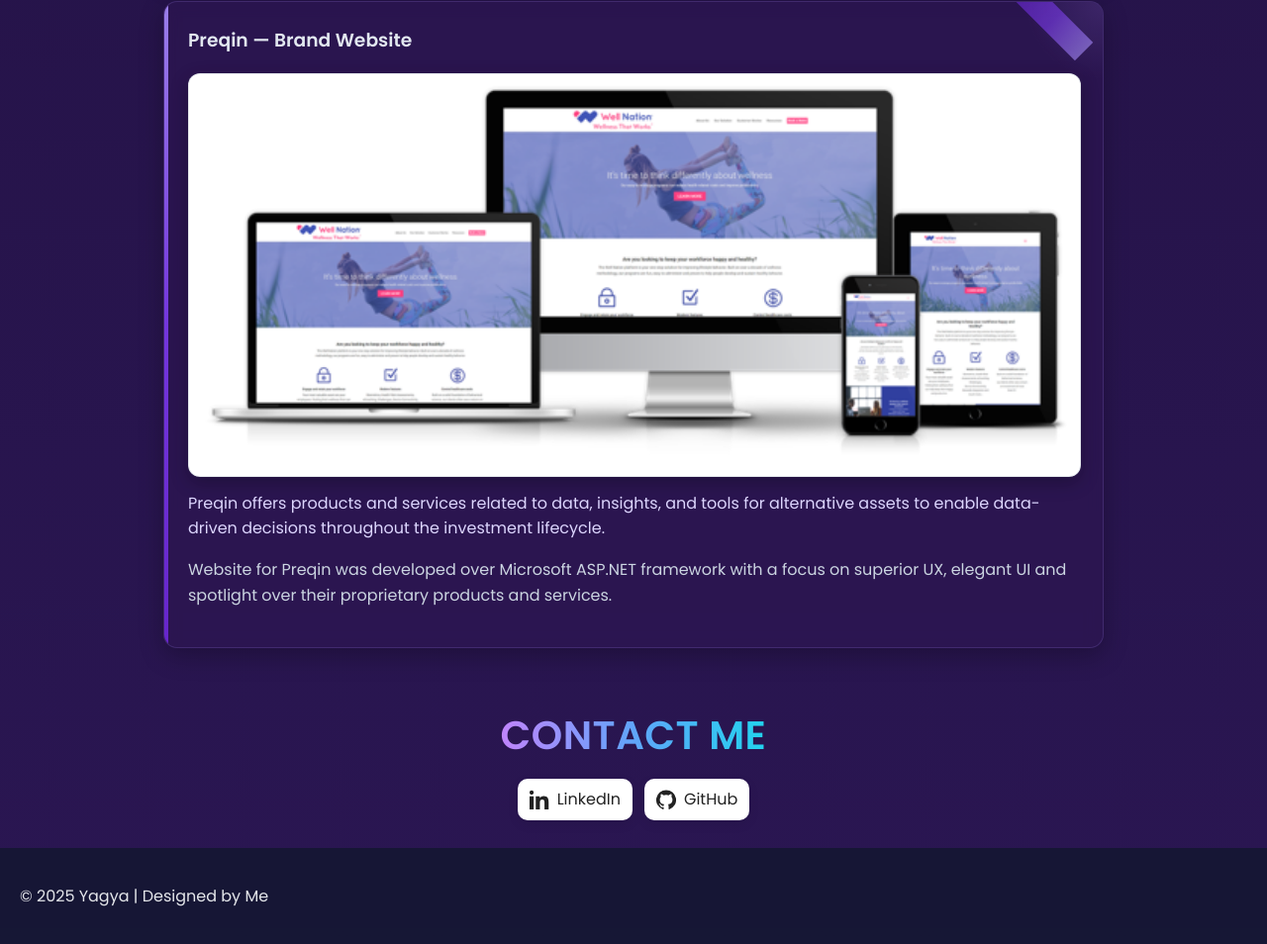
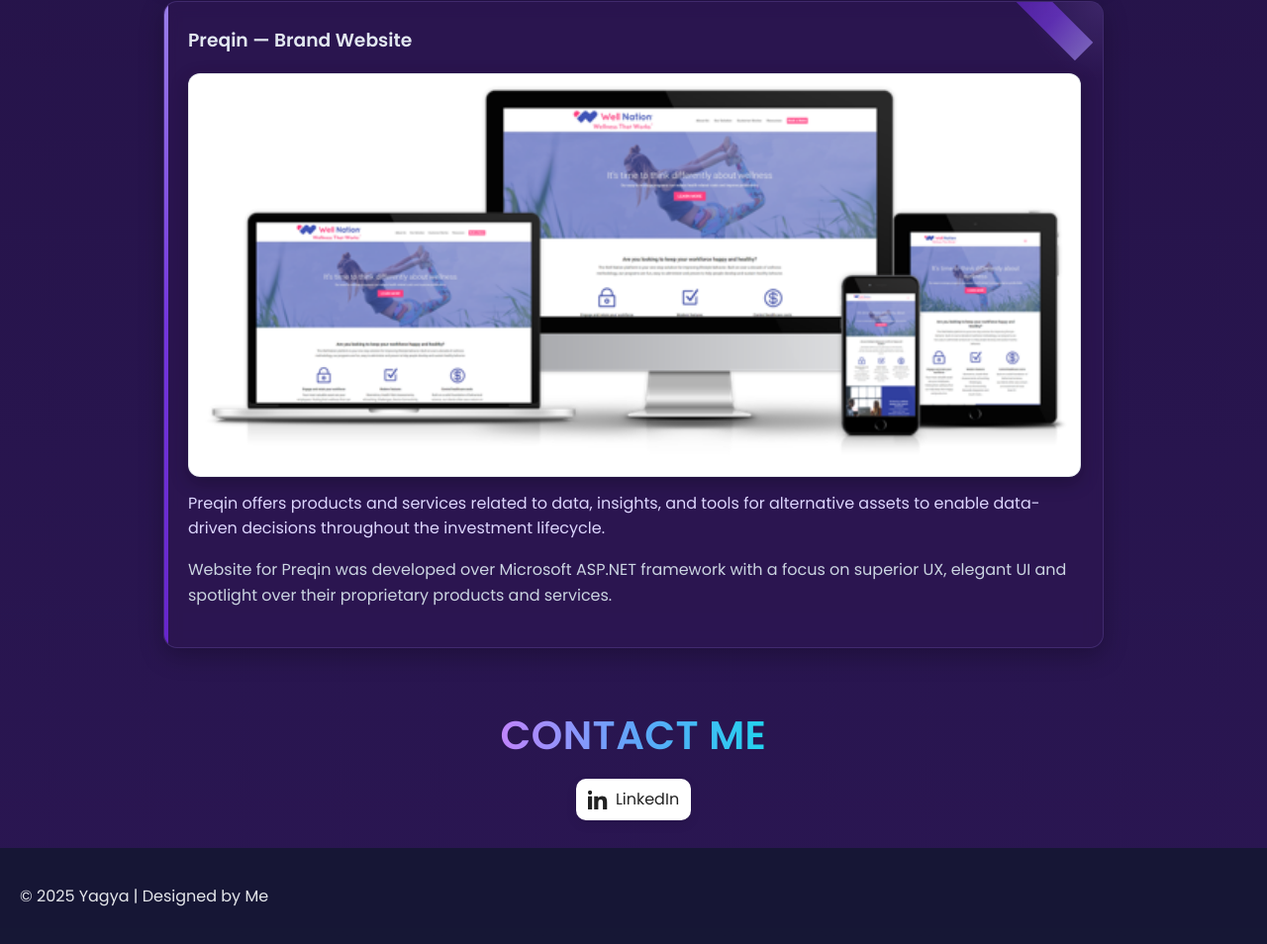
Before and after one commit to yagyeshgod/portfolio, a website: page docs/index.html in a window 1280 px wide. Shown: the part 4303-5257 px from the top of the page at 99% size. Drawn offline with Linux system fonts and the light colour scheme.

Commit message:
Initial portfolio setup

```diff
--- a/docs/index.html
+++ b/docs/index.html
@@ -112,18 +112,13 @@
   <section id="contact">
     <h2>Contact Me</h2>
     <div class="social-links">
-      <a href="https://linkedin.com/in/YOUR-USERNAME" aria-label="LinkedIn" target="_blank" rel="noopener">
+  <a href="https://www.linkedin.com/in/ygmktg/" aria-label="LinkedIn" target="_blank" rel="noopener">
         <svg width="20" height="20" viewBox="0 0 24 24" fill="none" xmlns="http://www.w3.org/2000/svg" aria-hidden="true">
           <path d="M4.98 3.5C4.98 4.88 3.86 6 2.5 6S0 4.88 0 3.5 1.12 1 2.5 1 4.98 2.12 4.98 3.5ZM0 8h5v16H0V8Zm7.5 0h4.8v2.2h.07c.67-1.2 2.3-2.46 4.73-2.46 5.06 0 6 3.33 6 7.66V24h-5V16.2c0-1.86-.03-4.26-2.6-4.26-2.6 0-3 2.03-3 4.12V24h-5V8Z" fill="currentColor"/>
         </svg>
         <span>LinkedIn</span>
       </a>
-      <a href="https://github.com/YOUR-USERNAME" aria-label="GitHub" target="_blank" rel="noopener">
-        <svg width="20" height="20" viewBox="0 0 24 24" fill="none" xmlns="http://www.w3.org/2000/svg" aria-hidden="true">
-          <path fill-rule="evenodd" clip-rule="evenodd" d="M12 .5a12 12 0 0 0-3.79 23.4c.6.1.82-.26.82-.58v-2.02c-3.34.73-4.04-1.61-4.04-1.61-.55-1.39-1.34-1.76-1.34-1.76-1.09-.75.08-.73.08-.73 1.2.08 1.83 1.24 1.83 1.24 1.07 1.83 2.8 1.3 3.49.99.11-.78.42-1.3.76-1.6-2.66-.3-5.47-1.33-5.47-5.92 0-1.31.47-2.38 1.24-3.22-.12-.3-.54-1.52.12-3.16 0 0 1.01-.32 3.3 1.23a11.5 11.5 0 0 1 6.01 0c2.28-1.55 3.29-1.23 3.29-1.23.66 1.64.24 2.86.12 3.16.77.84 1.23 1.91 1.23 3.22 0 4.6-2.81 5.61-5.49 5.91.43.37.81 1.1.81 2.22v3.29c0 .32.21.68.82.57A12 12 0 0 0 12 .5Z" fill="currentColor"/>
-        </svg>
-        <span>GitHub</span>
-      </a>
+
     </div>
   </section>
 
```
Also changed, not shown: index.html (+1 -1 lines).
